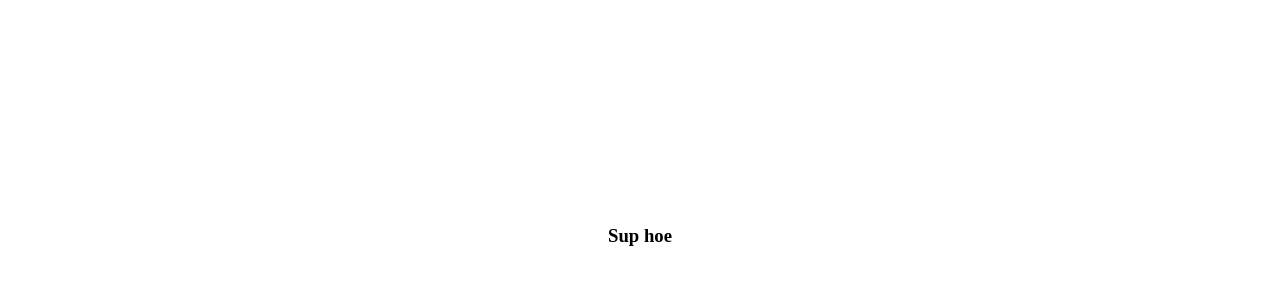
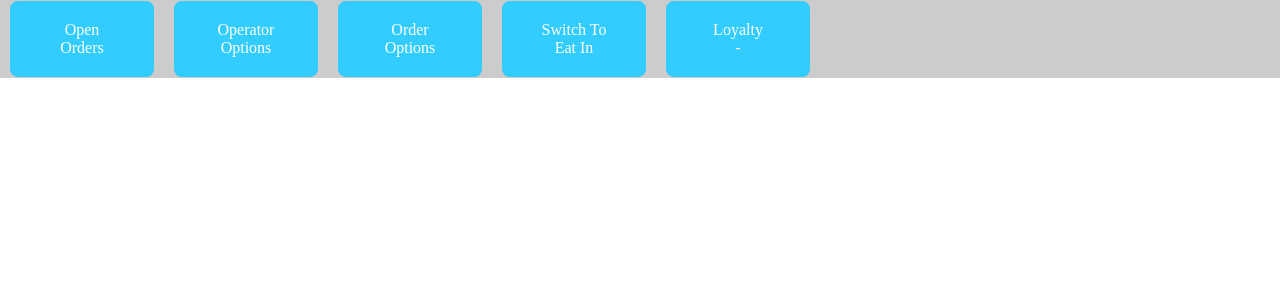
Before and after one commit to Zceri/zceri.github.io, a plain HTML site: page page1.html in a window 1280 px wide. Drawn offline with Linux system fonts and the light colour scheme.

Commit message:
new page1

```diff
--- a/page1.html
+++ b/page1.html
@@ -1,14 +1,86 @@
 <!DOCTYPE html>
 <html>
 <head>
-<title> First Page </title>
+<title> POS System </title>
 <style>
+
+#header h1{
+  margin: 0px;
+}
+
+body{
+  margin: 0px;
+}
+
+ul {
+  list-style-type: none;
+  margin: 0;
+  padding: 0;
+  overflow: hidden;
+  background-color: #cccccc;
+}
+
+li {
+  float: left;
+}
+
+li a {
+  padding: 20px 32px;
+  display: inline-block;
+  width: 80px;
+  background-color: #33ccff;
+  text-align: center;
+  border: none;
+  border-radius: 8px;
+  margin: 1px 10px;
+  text-decoration: none;
+  color: white;
+
+}
+
+li b {
+  padding: 20px 32px;
+  display: inline-block;
+  width: 80px;
+  background-color: #33ccff;
+  text-align: center;
+  border: none;
+  border-radius: 8px;
+  margin: 1px 10px;
+  text-decoration: none;
+  color: white;
+
+
+}
+
+
+p1 {
+
+
+}
+
 </style>
 </head>
 <body>
-<center>
-<br><br><br><br><br><br><br><br><br><br><br>
-<h3>Sup hoe</h3>
+<ul class="main-nav">
+<li><a href=# onclick="myFunction()">Open Orders</a></li>
+<li><a href=# onclick="myFunction()">Operator Options</a></li>
+<li><a href=# onclick="myFunction()">Order Options</a></li>
+<li><a href=# onclick="myFunction()">Switch To Eat In</a></li>
+<li><a href=# onclick="myFunction()">Loyalty<br> -</a></li>
+</ul>
 
+
+<p id="demo"></p>
+
+<script>
+function myFunction() {
+document.getElementById("demo").innerHTML = "Hello Javascript!"
+  }
+
+/*function function2() {
+document.getElementById("demo").innerHTML = "Hello Javascript!"
+}*/
+</script>
 </body>
 </html>
```
Also changed, not shown: index.html (+1 -1 lines).
